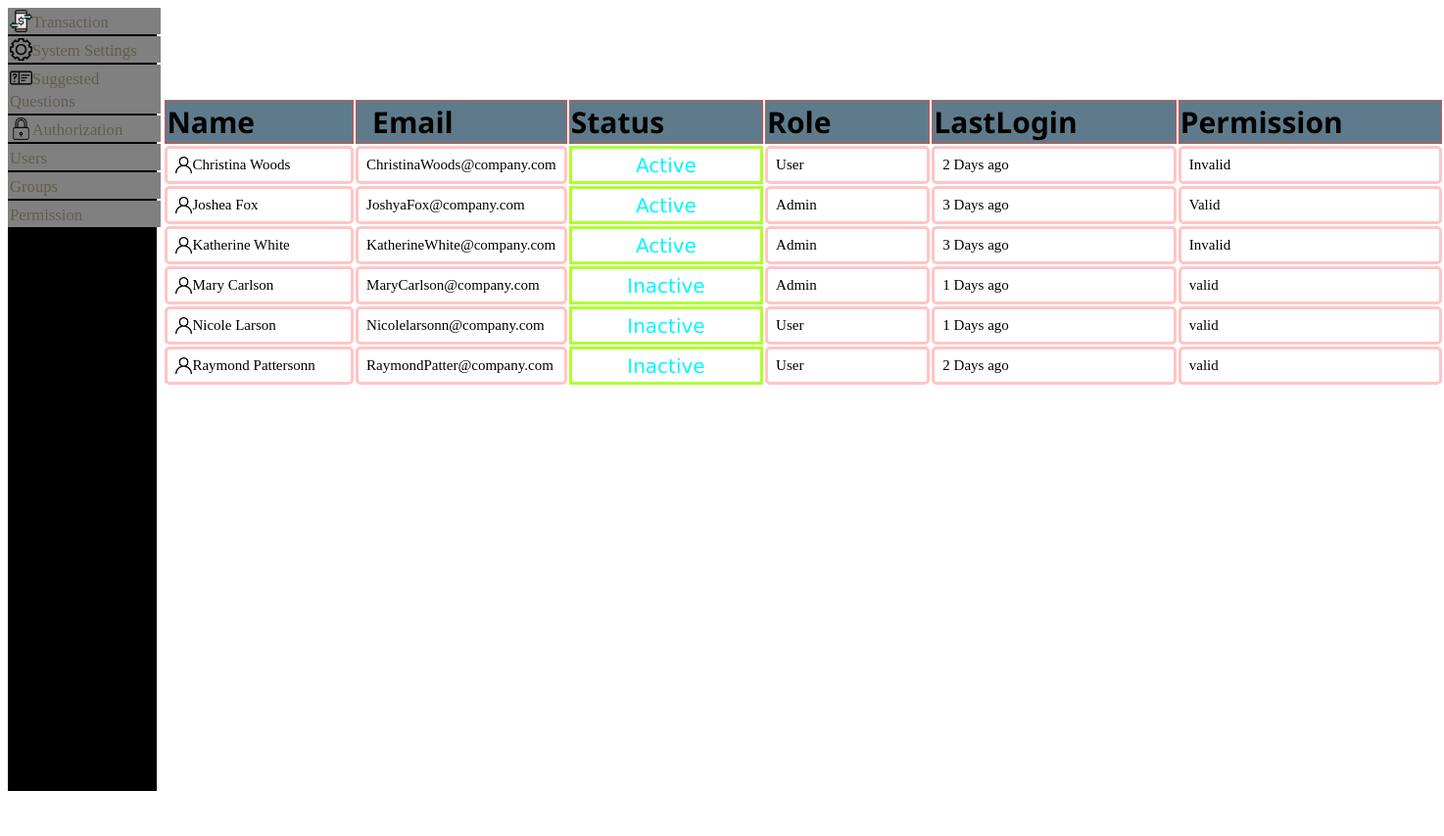
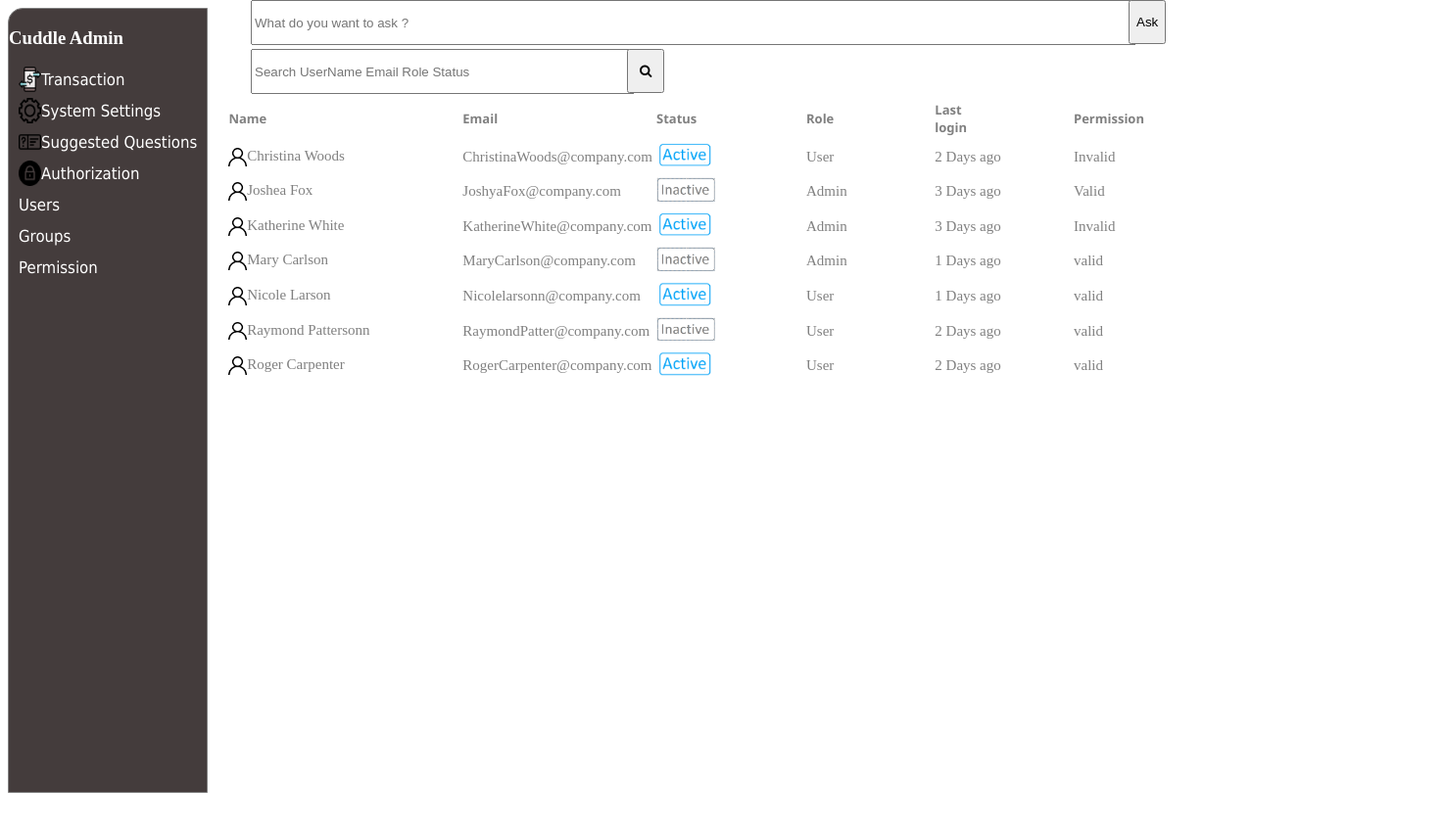
Before and after one commit to MIlanJP/UI-Basic, a plain HTML site: page index.html in a window 1280 px wide. Shown: the whole page at 98% size, 1474 px wide, since content can reach past the window. Before the commit the page ends 816 px from the top, so only its background shows below. Drawn offline with Linux system fonts and the light colour scheme.

Commit message:
Added search and Ask  input fields

```diff
--- a/app.js
+++ b/app.js
@@ -1,7 +1,7 @@
-const hoverOnNAv=document.querySelector('.v');
-hoverOnNAv.addEventListener('mouseover', function(){
-hoverOnNAv.style.backgroundColor='orange';
-});
+// const hoverOnNAv=document.querySelector('.v');
+// hoverOnNAv.addEventListener('mouseenter', function(){
+// hoverOnNAv.style.backgroundColor='orange';
+// });
 
 
 const list=[
@@ -18,7 +18,7 @@ const list=[
     {
         name:'Joshea Fox',
         email:'JoshyaFox@company.com',
-        Status:'Active',
+        Status:'Inactive',
         Role:'Admin',
         LastLogin:"3 Days ago",
         Permission:'Valid'
@@ -46,7 +46,7 @@ const list=[
     {
         name:'Nicole  Larson',
         email:'Nicolelarsonn@company.com',
-        Status:'Inactive',
+        Status:'Active',
         Role:'User',
         LastLogin:'1 Days ago',
         Permission:'valid'
@@ -59,13 +59,22 @@ const list=[
         Role:'User',
         LastLogin:'2 Days ago',
         Permission:'valid'
+    },
+
+    {
+        name:'Roger Carpenter',
+        email:'RogerCarpenter@company.com',
+        Status:'Active',
+        Role:'User',
+        LastLogin:'2 Days ago',
+        Permission:'valid'
     }
 ]
 
 
 
 
-let Tableheader=['Name','Email','Status','Role','LastLogin','Permission'];
+let Tableheader=['Name','Email','Status','Role','Last login','Permission'];
 
 const tableForUser=document.createElement('table')
 tableForUser.className='table-for-user';
@@ -84,6 +93,7 @@ var t=document.getElementById('table-for-user').appendChild(tableForUser);
 
 list.forEach(user =>{
     let row=document.createElement('tr');
+    row.className='row';
     let count=0;
      Object.values(user).forEach( text=>{
          let rowdata=document.createElement('td');
@@ -95,10 +105,25 @@ list.forEach(user =>{
              iconForUser.src='img/user.png';
              rowdata.appendChild(iconForUser);
          }
+         console.log(text);
          if(count===2){
+             textInSideTD.textContent="";
             rowdata.className='status-column';
+            let imgdata=document.createElement('img')
+            if(text==='Active'){
+                imgdata.src='img/brightActive.png'
+                imgdata.className='status-image';
+                rowdata.appendChild(imgdata);
+            //    rowdata.style.webkitBoxShadow='3px solid rgb(0, 255, 255)';
+            }else{
+                imgdata.src='img/editedInactive.png'
+                imgdata.className='status-image';
+                rowdata.appendChild(imgdata);
+                // rowdata.style.border='3px solid rgb(200, 151, 151) ';
+                // rowdata.style.color='gray';
+            }
          }
-
+         console.log(user+'PPrinting');
          count++;
          rowdata.appendChild(textInSideTD);
          row.appendChild(rowdata)
--- a/index.html
+++ b/index.html
@@ -5,20 +5,34 @@
         <meta name="viewport" content="width=device-width, initial-scale=1.0">
         <title>UI For List</title>
         <link rel="stylesheet" href="styles.css">
+        <link rel="stylesheet" href="https://cdnjs.cloudflare.com/ajax/libs/font-awesome/4.7.0/css/font-awesome.min.css">
     </head>
 
 <body>
     <div class="vh">
+        <h3 class='name-of-cuddle'>Cuddle Admin</h3>
+        <div class="verical-nav-bar">
      <a class="v" href="#"><small><img class="navbar-icon" src="img/money-transfer.png" alt=""> Transaction</small></a>
      <a class="v" href="#"><small> <img  class="navbar-icon" src="img/gear.png" alt="">  System Settings</small></a>
      <a class="v" href="#"><small> <img class="navbar-icon"  src="img/question-mark.png" alt="">  Suggested Questions</small></a>
-     <a class="v" href="#"><small> <img class="navbar-icon"  src="img/lock.png" alt=""> Authorization</small></a>
+     <a class="v" href="#"><small> <img class="navbar-icon"  src="img/caps-lock.png" alt=""> Authorization</small></a>
      <a class="v" href="#"><small>Users</small></a>
      <a class="v" href="#"><small>Groups</small></a>
      <a class="v" href="#"><small>Permission</small></a>
     </div>
-    <div id="table-for-user" ></div>
+    </div>
+    <h3 class='list-headings' >Users(20)</h3>
+    <div id="table-for-user" >
+    </div>
+    <form action="">
+<input class="ask"  type="text" placeholder="What do you want to ask ? " >
+<input type="submit" name="Ask" id="Ask" value="Ask" >
+</form>
 
+<form action="">
+    <input class="search" type="text" placeholder="Search UserName Email Role Status">
+    <button type="submit" name="Ask" id="submitbutton"><i class="fa fa-search"></i></button>
+</form>
     <script src="app.js"></script>
 </body>
 </html>
--- a/styles.css
+++ b/styles.css
@@ -1,4 +1,5 @@
 
+@media (max-width:100%)
 body{
 
     /* background-image:linear-gradient(rgb(22, 163, 40),rgb(0, 255, 234),
@@ -11,25 +12,25 @@ body{
 }
 
 .vh{
-    width:12%;
+    width:16%;
     height:800px;
-    background-color:black;
+    background-color:rgb(68, 60, 60);
+    border:1px solid gray;
+    border-top-left-radius: 15px;
 }
 
 a{
-
     display: block;
-    background-color:gray;
     margin-bottom: 2px;
     margin-right:0px;
-    width:100%;
-    height:50px
+    width:95%;
+    height:30px;
     font-family: Tahoma ;
     font-size:20px;
-    padding: 2px;
+    padding-left: 10px;
     text-decoration: none;
     text-shadow: aliceblue;
-    color: rgb(97, 92, 78);
+    color: rgb(255, 255, 255);
     transition: 1s;
     -webkit-transition:font-size .5s ease;
 font-stretch: extra-condensed;
@@ -46,52 +47,126 @@ font-stretch: extra-condensed;
     font-family: MV Boli ;
 }
 
+.vertical-nav-bar{
+    display:flex;
+}
+
+.list-headings{
+    color:white;
+}
 
 #table-for-user{
-    display: inline-block;
+
+    display: flex;
     margin-top:0%;
-    left: 13%;
+    left: 18%;
     top: 100px;
     position: absolute;
     margin-right:10px;
 }
 .user-display-header{
     display: table-cell;
+    color:gray;
     padding: 8px,8px;
     margin: 10px;
-    background-color:rgb(95, 123, 139);
+    /* background-color:rgb(95, 123, 139); */
     margin-left: 2px;
-    font-size:30px;
+    font-size:13px;
+    text-align: left;
     font-family: "Segoe UI",Arial,sans-serif;
 }
 th{
-    border: 1px solid rgb(207, 83, 83);
+    /* border: 1px solid rgb(207, 83, 83); */
     padding-right: 100px;
+}
+
+.row{
+    border: 3px solid black;
+
+}
+
+.name-of-cuddle{
+    color: white;
 }
 
 .user-row-data{
     font-size: 15px;
-    padding: 8px;
-    border: 3px solid rgb(255, 197, 197);
+
+    /* border: 3px solid rgb(255, 197, 197); */
     border-radius: 5px;
+    font-family: Source Sans Pro;
+    color:gray;
 }
 
 .navbar-icon{
-    height:15%;
-    width:15%;
+    height:85%;
+    width:12%;
     float: left;
+    padding-left: 0px;
 }
 .icon-for-user{
     float:left;
-    width:10%;
-    height:3%;
+    width:8%;
+    height:4%;
+}
+/*
+.status-column{
+    border:3px solid rgb(0, 255, 255);
+    text-align: center;
+    border-radius: 15px;
+    box-sizing: border-box;
+    padding: 0px;
+    font-size: 15px;
+    font-family: Verdana, Geneva, Tahoma, sans-serif;
+    color:rgb(0, 247, 255);
+
+} */
+
+/* .status-column:hover{
+    border:3px solid rgb(0, 255, 255);
+    text-align: center;
+    border-radius: 15px;
+    box-sizing: border-box;
+    padding: 0px;
+    font-size: 15px;
+    font-family: Verdana, Geneva, Tahoma, sans-serif;
+    color:rgb(0, 247, 255);
+    box-shadow: inset 5px 6px 3px 3px lightblue;
+} */
+
+.status-image{
+    height:30%;
+    width:40%;
 }
 
-.status-column{
-    border:3px solid greenyellow;
-    text-align: center;
-    padding: 0px;
-    font-size: 20px;
-    font-family: Verdana, Geneva, Tahoma, sans-serif;
-    color:rgb(0, 247, 255);
+.ask{
+    width:70%;
+    height: 40px;
+    position:absolute;
+    left:20%;
+    top:0px;
 }
+#Ask{
+    position: absolute;
+    top: 0px;
+    left: 90%;
+    height: 45px ;
+
+}
+
+.search{
+    position: absolute;
+    top: 50px;
+    left: 20%;
+    width:30%;
+    height: 40px;
+}
+
+#submitbutton{
+    position: absolute;
+    top: 50px;
+    left: 50%;
+    width:3%;
+    height: 45px;
+    background: rgb(160, 147, 147)202, 198, 198);
+}
```
Also changed, not shown: img/Active.png (added), img/ActiveBadaWala.png (added), img/Inactive.png (added), img/InactiveBadawala.png (added), img/InactiveWithBorder.png (added), img/Untitled.png (added), img/activewithborder.png (added), img/brightActive.png (added), img/caps-lock.png (added), img/editedActive.png (added), img/editedActiveSVG.svg (added), img/editedInactive.png (added), img/rsz_1screenshot_105.png (added).
